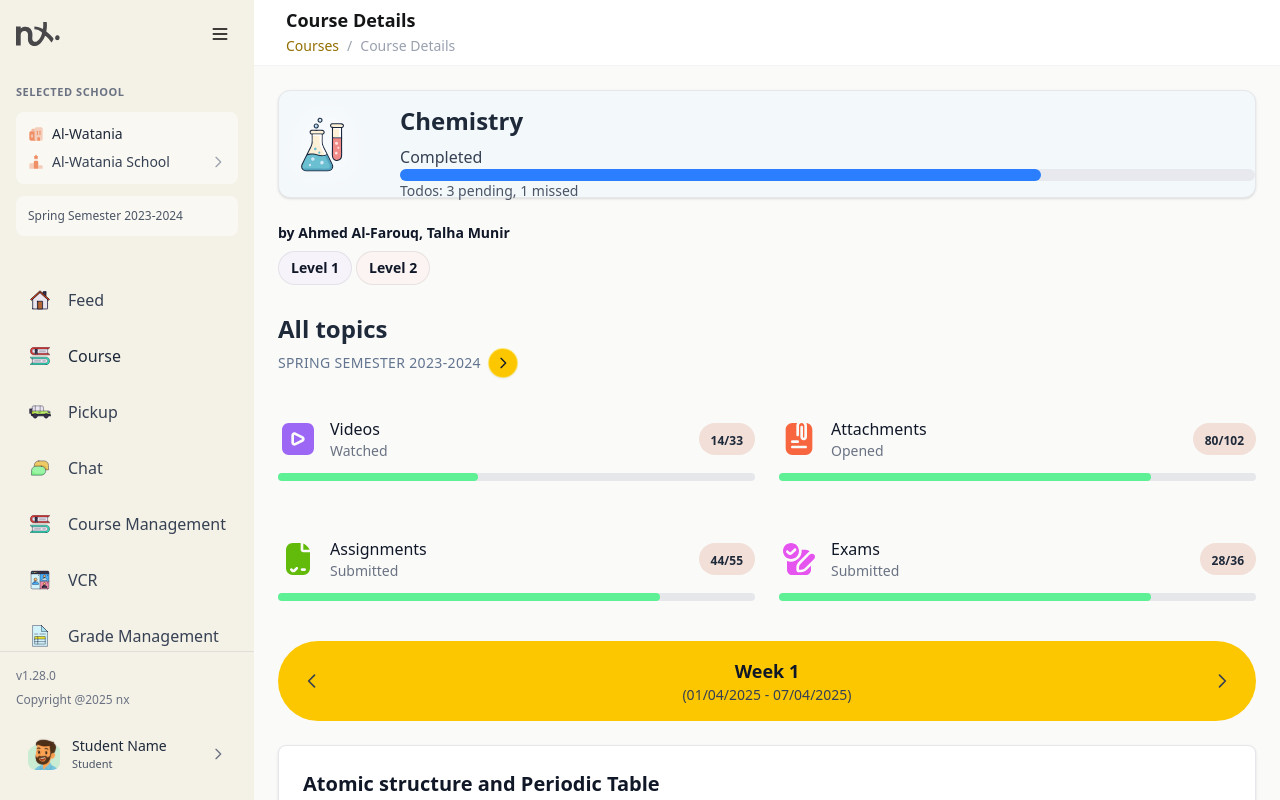
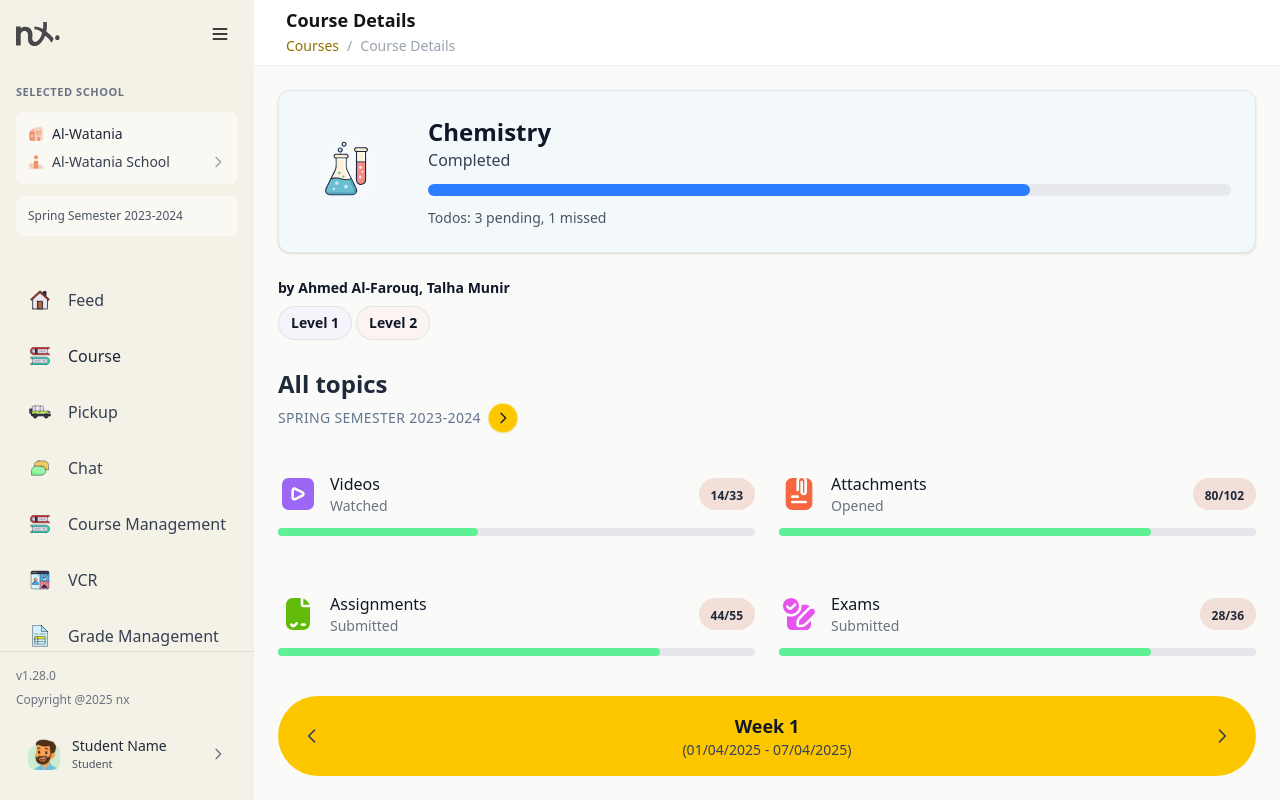
Before and after one commit to prachi316/nx-learner, an Angular app: page /course-details in a window 1280 px wide. Built offline with nearby package versions, Linux system fonts and the light colour scheme.

Commit message:
Refactor course details component for improved layout and styling
- Adjusted padding and margin for better spacing in the course header.
- Updated title styling for enhanced readability.
- Improved progress and todos sections for consistent presentation.

```diff
--- a/src/app/pages/course-details/course-details.component.html
+++ b/src/app/pages/course-details/course-details.component.html
@@ -1,25 +1,27 @@
 <!-- Course Details Page -->
 <div class="p-6 bg-stone-50 min-h-screen">
   <!-- Course Header -->
-  <div class="h-27 bg-[#F3F8FB] border border-gray-200 rounded-xl shadow-sm">
-    <div class="flex items-start gap-5">
+  <div class="bg-[#F3F8FB] border border-gray-200 rounded-xl shadow-sm p-5 sm:p-6">
+    <div class="flex items-start gap-4 sm:gap-6">
       <!-- Icon -->
       <div class="shrink-0">
         <img src="assets/Subject.svg" alt="User avatar" class="" />
       </div>
 
       <!-- Info -->
-      <div class="flex flex-col gap-2 flex-1 py-[0.875rem]">
+      <div class="flex-1">
         <!-- Title + Status -->
-        <h2 class="text-2xl font-extrabold">
+        <div class="mb-3">
+          <h2 class="text-xl sm:text-2xl font-semibold text-gray-900 leading-snug">
             {{ courseInfo.title }}
           </h2>
-        <div>
           <p class="text-sm sm:text-base text-gray-700 capitalize">
             {{ courseInfo.status }}
           </p>
+        </div>
 
         <!-- Progress -->
+        <div class="mb-3">
           <div class="w-full h-3 rounded-full bg-gray-200/80">
             <div
               class="h-3 rounded-full bg-blue-500 transition-[width] duration-300 ease-out"
@@ -30,6 +32,7 @@
               aria-valuemax="100"
             ></div>
           </div>
+        </div>
 
         <!-- Todos -->
         <p class="text-xs sm:text-sm text-gray-600">
@@ -37,7 +40,6 @@
           <span class="font-medium">{{ courseInfo.todos.pending }}</span> pending,
           <span class="font-medium">{{ courseInfo.todos.missed }}</span> missed
         </p>
-        </div>
       </div>
     </div>
   </div>
```
Lines whose indentation alone changed are shown as unchanged.
